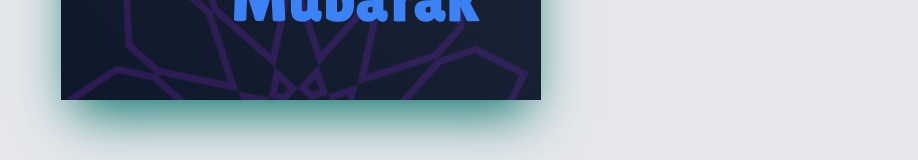
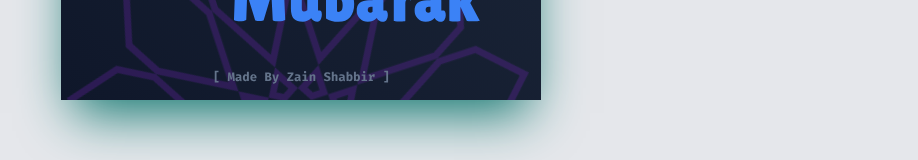
Before and after one commit to zainsci/eid, a Next.js app: page /eid/ in a window 1280 px wide. Shown: the part 540-700 px from the top of the page, without its empty margins (339-1257 px from the left). Built offline with nearby package versions, Linux system fonts and the light colour scheme.

Commit message:
add made-by in Eid2023 page

```diff
--- a/pages/2022.tsx
+++ b/pages/2022.tsx
@@ -8,7 +8,7 @@ import StarIcon from "components/svgs/2022/star.svg"
 import MoonIcon from "components/svgs/2022/moon.svg"
 import StarShape01 from "components/svgs/2022/star01.svg"
 import StarShape02 from "components/svgs/2022/star02.svg"
-import MadeBy from "components/svgs/2022/made-by.svg"
+import MadeBy from "components/svgs/made-by.svg"
 
 export default function Eid2022() {
 	return (
--- a/pages/index.tsx
+++ b/pages/index.tsx
@@ -6,6 +6,7 @@ import Lamp02Svg from "components/svgs/2023/lamp02.svg"
 import StarSvg from "components/svgs/2023/star.svg"
 import CrescentSvg from "components/svgs/2023/crescent.svg"
 import EidUlFitrMubarak from "components/svgs/2023/eid-ul-fitr-mubarak.svg"
+import MadeBy from "components/svgs/made-by.svg"
 
 import Star01Svg from "components/svgs/2022/star01.svg"
 import Layout from "components/layout"
@@ -24,6 +25,12 @@ const Eid = () => {
 					<Star />
 					<Star01 />
 					<ThemeToggle />
+					<a
+						href="https://zainsci.dev"
+						className="absolute bottom-4 text-slate-500"
+					>
+						<MadeBy />
+					</a>
 				</div>
 			</div>
 		</Layout>
```
Also changed, not shown: components/svgs/made-by.svg (renamed from components/svgs/2022/made-by.svg).
